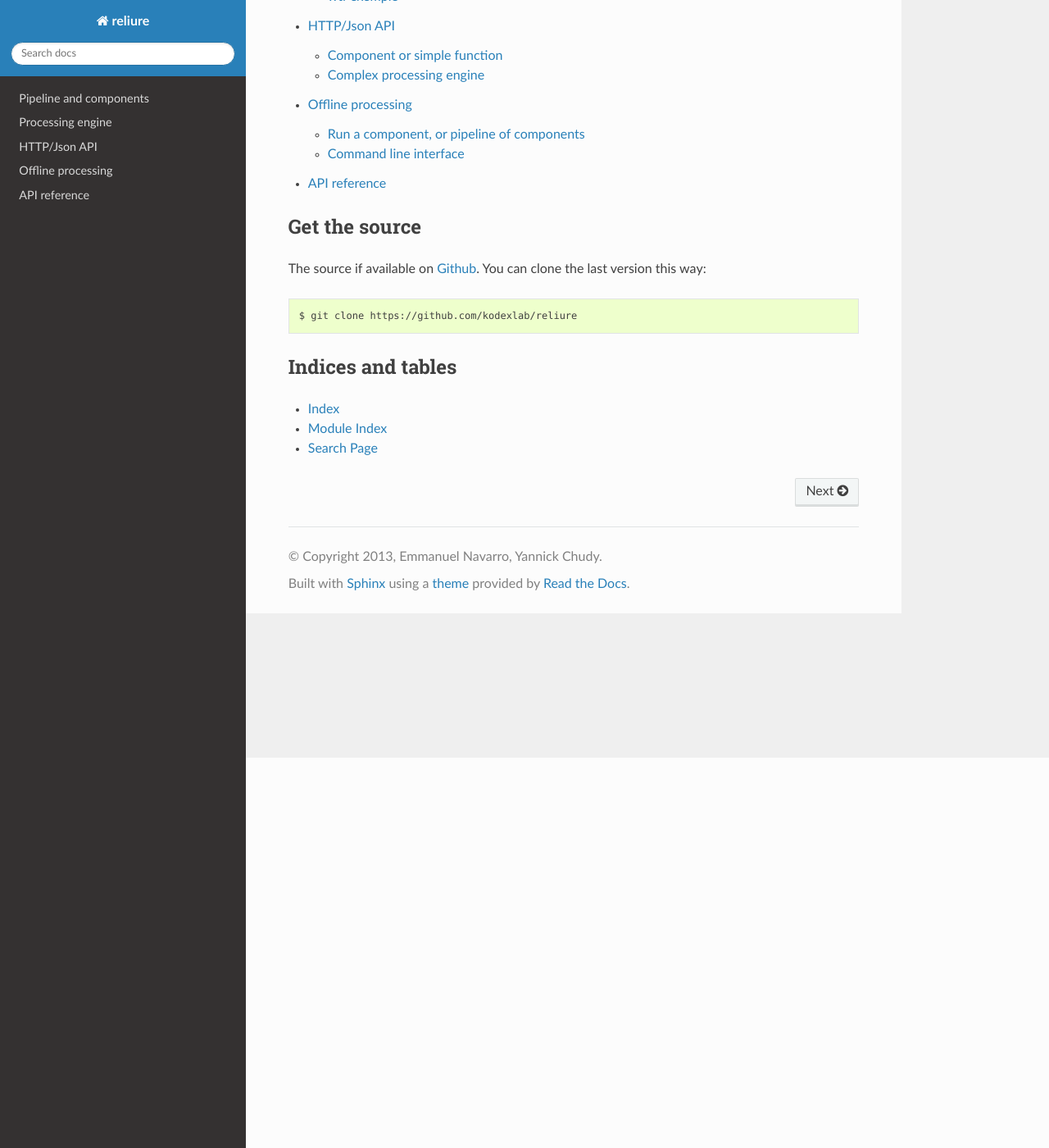
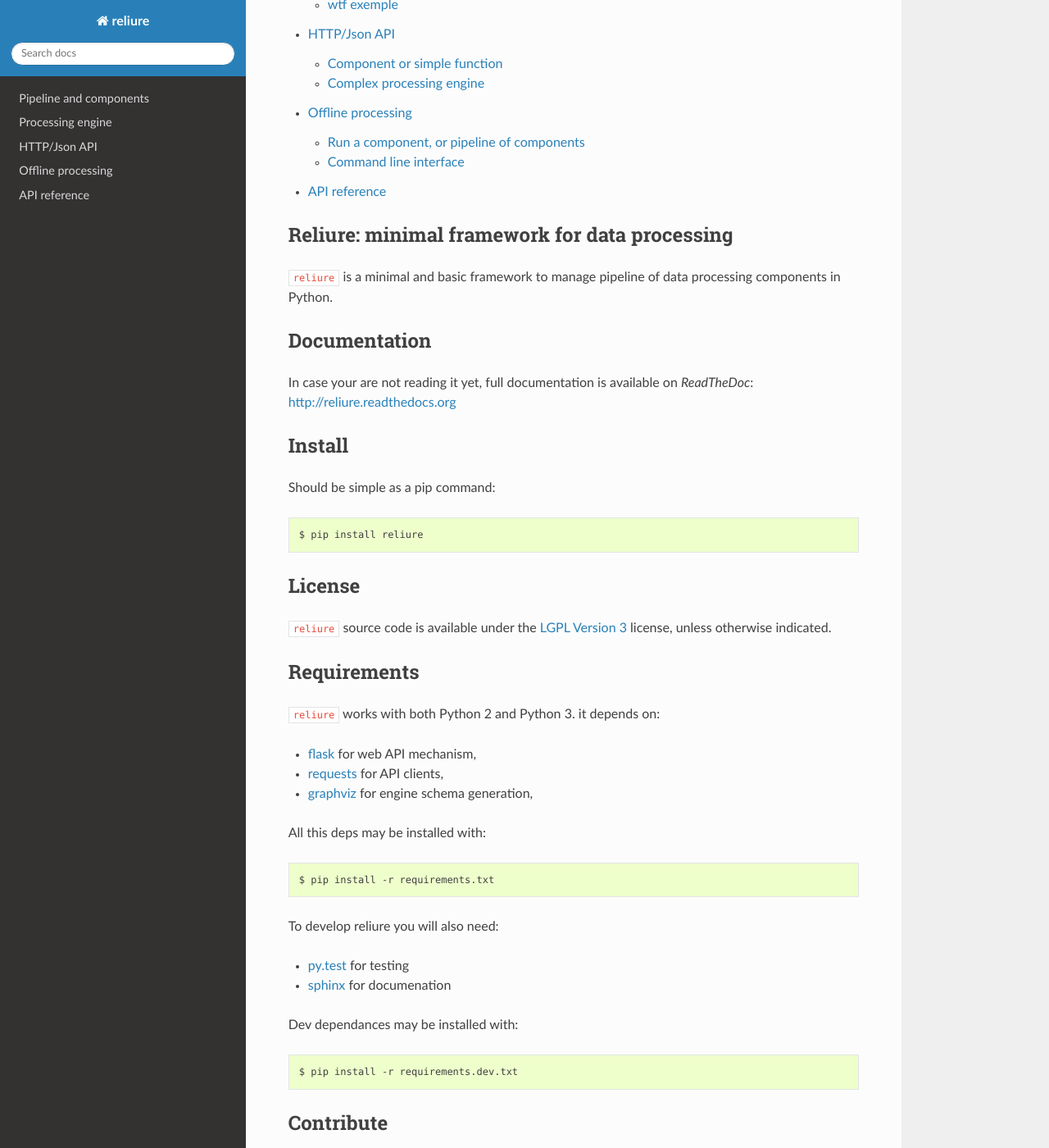
Before and after one commit to kodexlab/reliure, a Sphinx documentation site: the page built from docs/index.rst, in a window 1280 px wide and 1400 px high, scrolled down 476 px. Shown: the whole window at 82% size. Built offline with Sphinx 7.4.7 and the Read the Docs theme 2.0.0, drawn with Linux system fonts in a browser that asks for light colours; formulas are drawn with MathJax 3; pages that are not in the unit, such as notebooks, are missing from menus; some of the changed text lies outside the part shown.

Commit message:
Change README to rst and include it in the doc

```diff
--- /dev/null
+++ b/README.rst
@@ -0,0 +1,82 @@
+Reliure: minimal framework for data processing
+===============================================
+
+``reliure`` is a minimal and basic framework to manage pipeline of data
+processing components in Python.
+
+Documentation
+=============
+
+In case your are not reading it yet, full documentation is available on
+*ReadTheDoc*: http://reliure.readthedocs.org
+
+Install
+=======
+
+Should be simple as a pip command::
+
+    $ pip install reliure
+
+License
+=======
+
+``reliure`` source code is available under the `LGPL Version 3 <http://www.gnu.org/licenses/lgpl.txt>`_ license, unless otherwise indicated.
+
+
+Requirements
+============
+
+``reliure`` works with both Python 2 and Python 3. it depends on:
+
+* `flask <http://flask.pocoo.org/>`_ for web API mechanism,
+* `requests <http://docs.python-requests.org/>`_ for API clients,
+* `graphviz <http://graphviz.readthedocs.org/en/latest/>`_ for engine schema generation,
+
+All this deps may be installed with::
+
+    $ pip install -r requirements.txt
+
+To develop reliure you will also need:
+
+* `py.test <http://pytest.org/>`_ for testing
+* `sphinx <http://sphinx-doc.org/>`_ for documenation
+
+Dev dependances may be installed with::
+
+    $ pip install -r requirements.dev.txt
+
+
+Contribute
+==========
+
+The following should create a pretty good development environment::
+
+    $ git clone https://github.com/kodexlab/reliure.git
+    $ cd reliure
+    $ virtualenv ENV
+    $ source ENV/bin/activate
+    $ pip install -r requirements.txt
+    $ pip install -r requirements.dev.txt
+
+To run tests::
+
+    $ make testall
+
+To build the doc::
+
+    $ make doc
+
+then open: ``docs/_build/html/index.html``
+
+
+.. Warning:: You need to have `reliure` accesible in the python path to run
+  tests (and to build doc). For that you can install `reliure` as a link in local virtualenv::
+
+    $ pip install -e .
+
+  (Note: this is indicadet in `pytest good practice <https://pytest.org/latest/goodpractises.html>`_ )
+
+
+If you dev, in the same time, an other package than need your last reliure version, you can use::
+
+    $ pip install -e the_good_path/reliure  # link reliure in local python packages
--- a/docs/index.rst
+++ b/docs/index.rst
@@ -2,14 +2,11 @@
 Reliure documentation
 ***************************
 
-Reliure is a minimal and basic framework to manage pipeline of data processing
-components in Python.
+Welcome on ``reliure`` documenation. Just after the table of contents are
+presented basic information on ``reliure``.
 
-
-Reliure source code is available under the `LGPL Version 3`_ license, unless otherwise indicated.
-
-.. _LGPL Version 3: http://www.gnu.org/licenses/lgpl.txt
-
+Contents
+========
 
 .. toctree:: `Table of contents`
     :maxdepth: 2
@@ -20,13 +17,7 @@
     offline
     api/api
 
-
-Get the source
-#########################
-
-The source if available on `Github <https://github.com/kodexlab/reliure>`_. You can clone the last version this way::
-
-    $ git clone https://github.com/kodexlab/reliure
+.. include:: ../README.rst
 
 
 Indices and tables
```
Also changed, not shown: README.md (deleted, +0 -71 lines).
